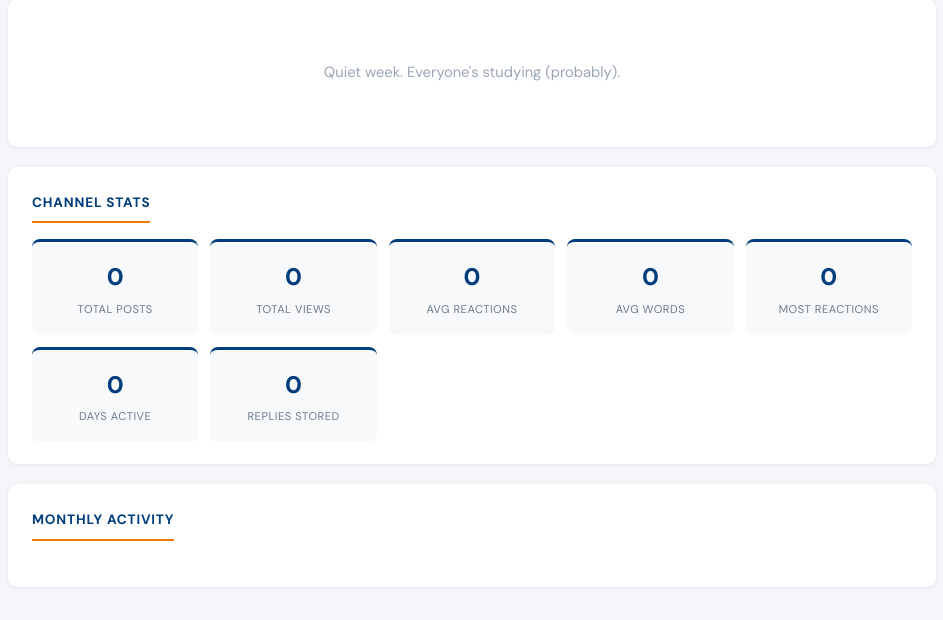
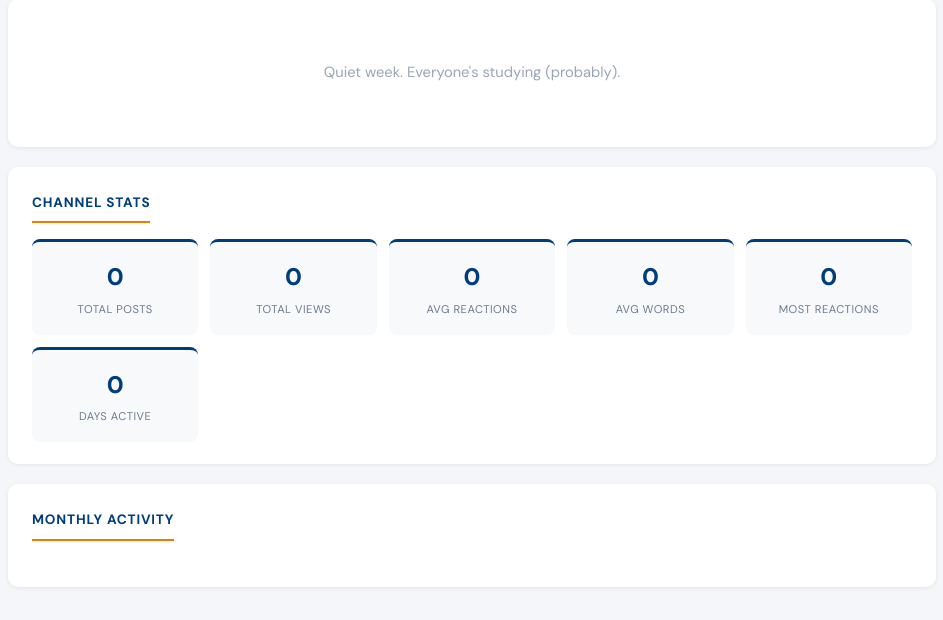
Before and after one commit to anselmlong/confessit-scraper, a Flask app: page / in a window 1280 px wide. Shown: the part 449-1069 px from the top of the page, without its empty margins (168-1111 px from the left). Run offline with Flask 3, Linux system fonts and the light colour scheme; data that the repository does not hold is empty.

Commit message:
remove 'Replies Stored' from main page Channel Stats

```diff
--- a/frontend/components/StatsGrid.tsx
+++ b/frontend/components/StatsGrid.tsx
@@ -14,7 +14,6 @@ export function StatsGrid({ stats }: { stats: Stats }) {
     { val: String(stats.avg_words),      lbl: 'Avg Words' },
     { val: String(stats.max_reactions),  lbl: 'Most Reactions' },
     { val: String(stats.days_active),    lbl: 'Days Active' },
-    { val: fmt(stats.total_replies),     lbl: 'Replies Stored' },
   ];
 
   return (
--- a/templates/index.html
+++ b/templates/index.html
@@ -116,7 +116,6 @@
       <div class="stat"><div class="val">{{ stats.avg_words }}</div><div class="lbl">Avg Words</div></div>
       <div class="stat"><div class="val">{{ stats.max_reactions }}</div><div class="lbl">Most Reactions</div></div>
       <div class="stat"><div class="val">{{ stats.days_active }}</div><div class="lbl">Days Active</div></div>
-      <div class="stat"><div class="val">{{ "%.0fK" % (stats.total_replies / 1000) if stats.total_replies >= 1000 else "{:,}".format(stats.total_replies) }}</div><div class="lbl">Replies Stored</div></div>
     </div>
   </div>
 
```
